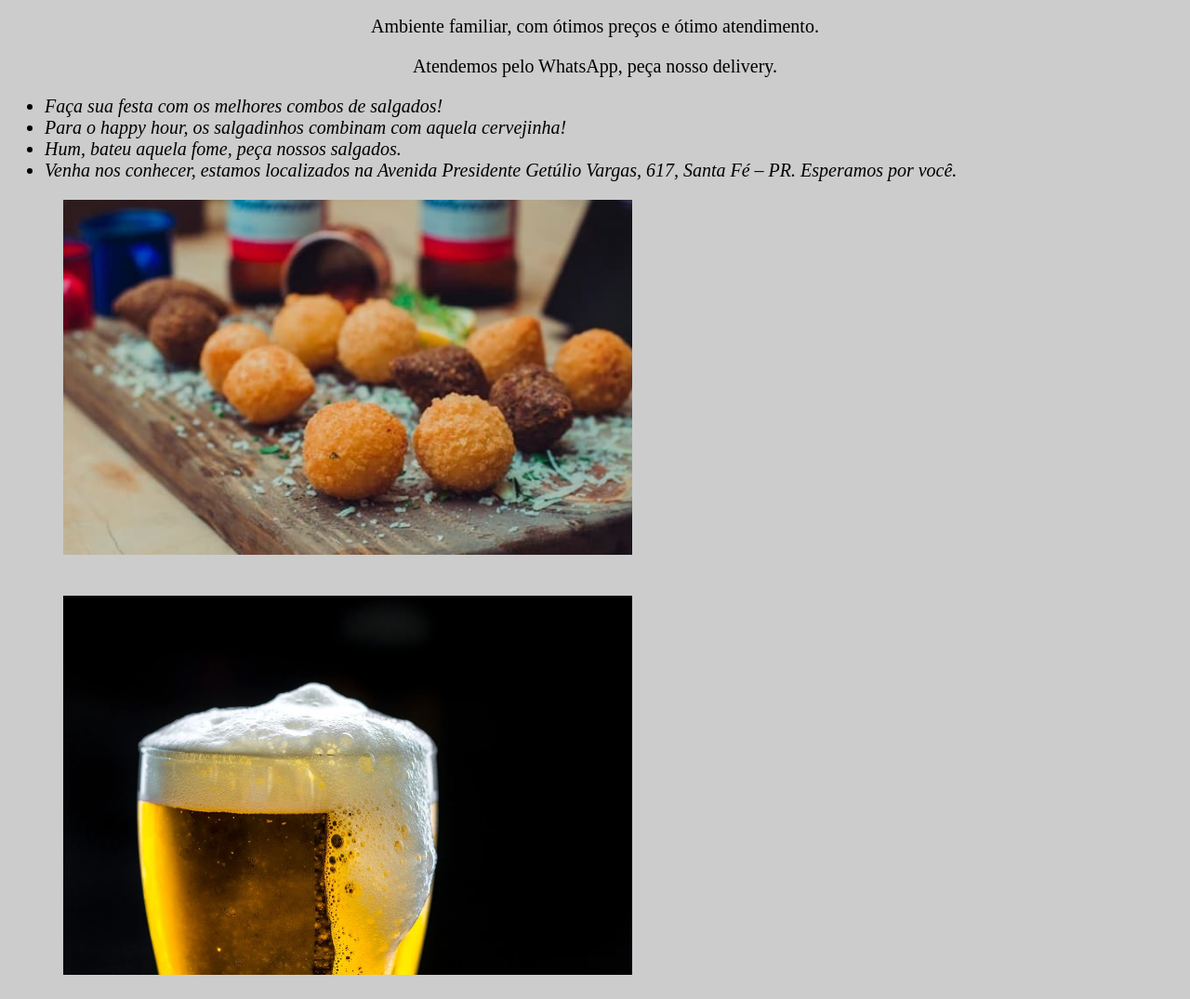
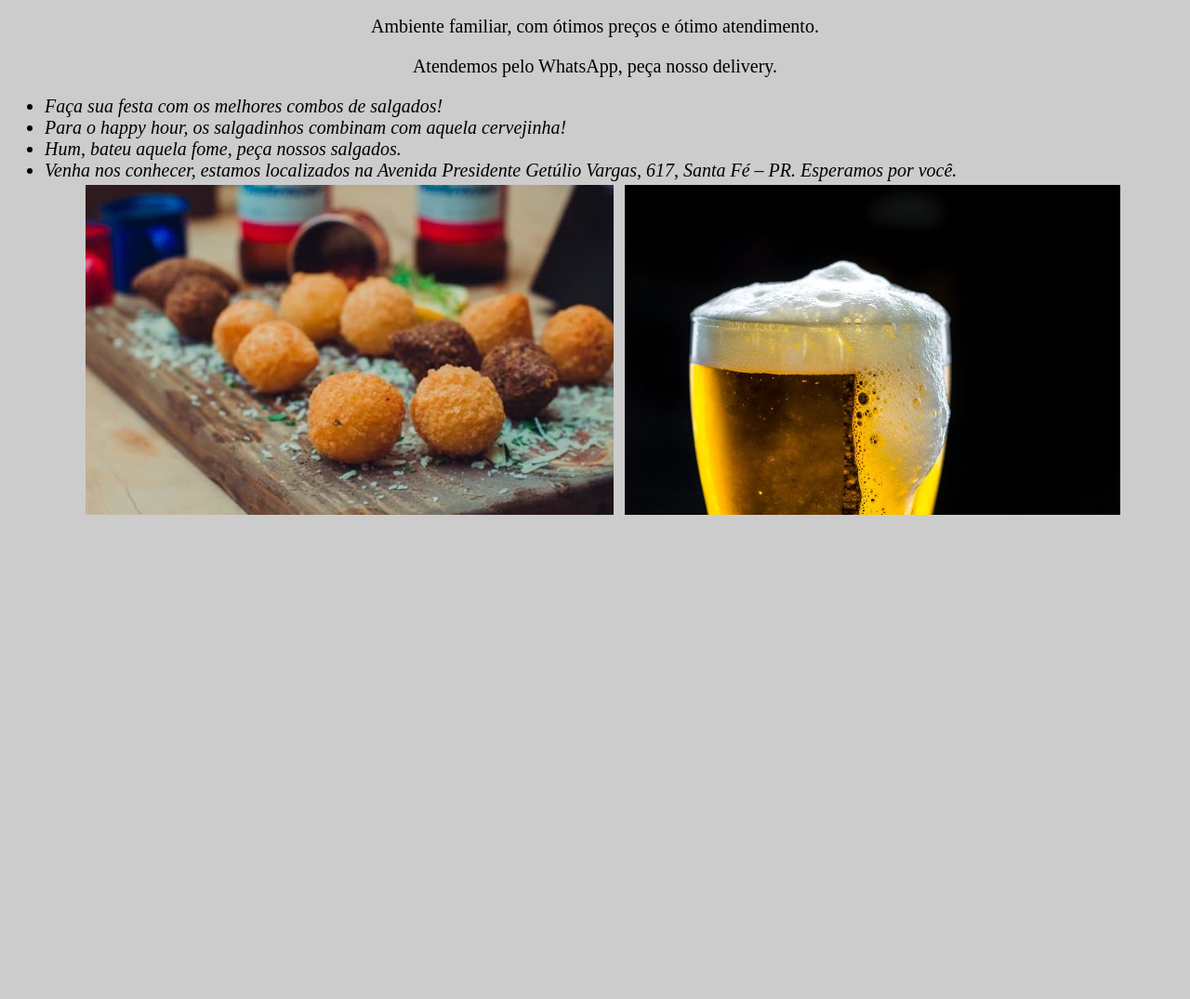
Before and after one commit to meganPopy/ge-programacaoter, a plain HTML site: page index.html in a window 1280 px wide. Shown: the part 1141-2216 px from the top of the page at 93% size. After the commit the page ends 1719 px from the top, so only its background shows below. Drawn offline with Linux system fonts and the light colour scheme.

Commit message:
atualização

```diff
--- a/index.html
+++ b/index.html
@@ -14,12 +14,16 @@
     <p>Ambiente familiar, com ótimos preços e ótimo atendimento.</P>
     <p>Atendemos pelo WhatsApp, peça nosso delivery.</p>
 
-    <ul>
+    <ul >
       <li class="itens">Faça sua festa com os melhores combos de salgados!</li>
       <li class="itens">Para o happy hour, os salgadinhos combinam com aquela cervejinha!</li>
       <li class="itens">Hum, bateu aquela fome, peça nossos salgados.</li>
       <li class="itens">Venha nos conhecer, estamos localizados na Avenida Presidente Getúlio Vargas, 617, Santa Fé – PR. Esperamos por você.</li>
-      <img id="salgado2"  src="salgado2.jpg" class="imagemsalgado2">
-      <img id="cerveja"  src="cerveja.jpg" class="imagemcerveja">
+
+      <ul class="imagem">
+        <li>
+         <img id="salgado2"  src="salgado2.jpg" >
+         <img id="cerveja"  src="cerveja.jpg" >
+       </li>
   </body>
 </html>
--- a/style.css
+++ b/style.css
@@ -26,30 +26,20 @@ strong {
 .itens{
 	font-style: italic;
 	font-size: 20px;
-}
-#salgado2{
-	width: 50%;
-	padding: 10px;
-	margin: 10px;
-	display: inline-block;
-		}
-#cerveja{
-	width: 50%;
-	padding: 10px;
-	margin: 10px;
-	display: block;
 	}
 
-ul{
-		display: block;
-	}
+#salgado2{
+	width: 48%;
+	padding: 2px;
+	margin: 2px;
+		}
 
-.imagemcerveja{
-    width: 40%;
-		display: inline-block;
-}
+#cerveja{
+	width: 45%;
+	padding: 2px;
+	margin: 2px;
+		}
 
-.imagemsalgado2{
-	width: 40%;
+.imagem li{
 	display: inline-block;
 }
```
